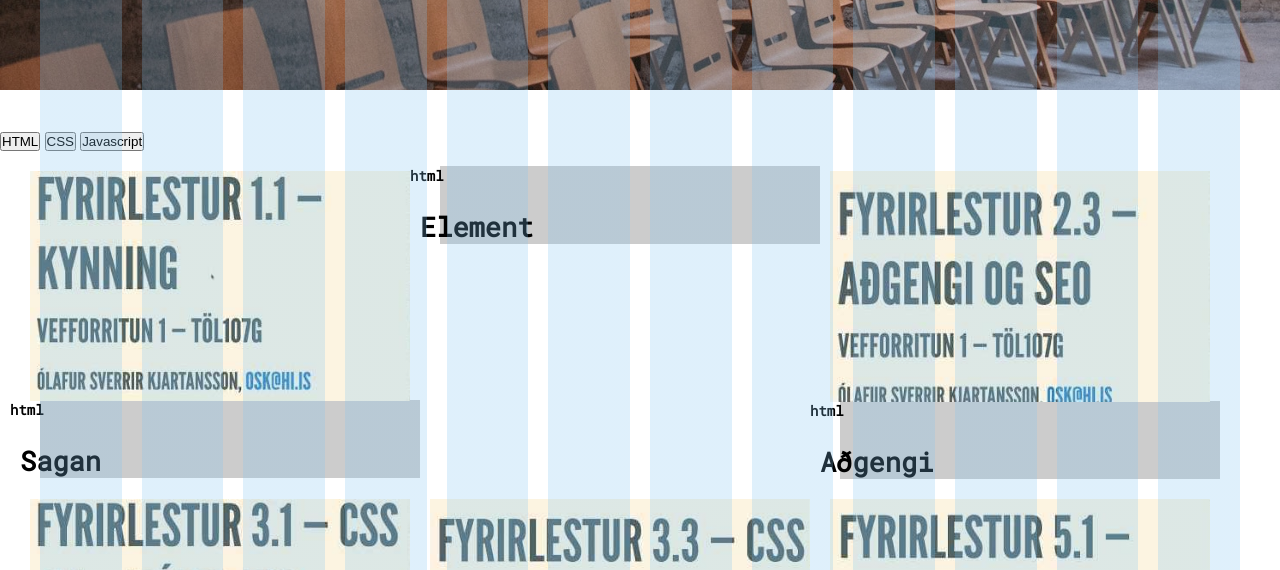
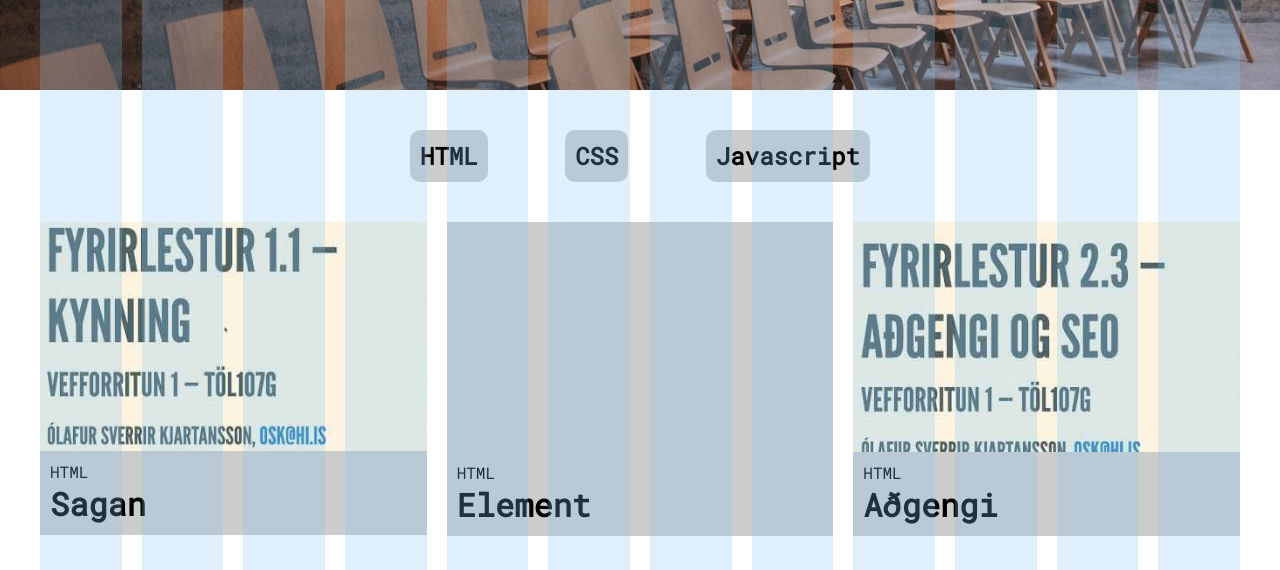
Before and after one commit to birgirorri/vef1-2018-h2, a website with bundled scripts: page index.html in a window 1280 px wide. Shown: the part 230-800 px from the top of the page. Built offline with nearby package versions, Linux system fonts and the light colour scheme.

Commit message:
forsíðan komin

```diff
--- a/src/lib/converter.js
+++ b/src/lib/converter.js
@@ -6,7 +6,7 @@ import { createElement } from './helpers';
 
 export function generateImage(imagePath, className) {
   if (!imagePath) {
-    return createElement('div', className);
+    return createElement('div', 'noPhoto');
   }
   const imageElement = createElement('img', className);
   imageElement.src = `../../${imagePath}`;
--- a/src/styles/fyrirlestrar.scss
+++ b/src/styles/fyrirlestrar.scss
@@ -4,51 +4,117 @@
    flex-wrap: wrap;
 
    max-width: 1200px;
-   margin-top: 20px;
+   margin-top: $gutter;
 
-   @media (max-width: 800px){
-     padding-left: $gutter;
-     padding-right:$gutter;
+    padding-left: $gutter;
+    padding-right: $gutter;
+
+   margin:auto;
+
+   @media( min-width: 800px){
+        padding-left: 0;
+        padding-right: 0;
    }
-
-   @media (min-width:800px){
-        :nth-child(3n-2){
-            margin-left: -10px;
-
-        }
-
-   }
-   margin:auto;
 }
 
+.category__title {
+    text-transform: uppercase;
+    font-weight: 300;
+    font-size: 16px;
+}
 
+.check {
+    font-size: 48px;
+    color: $color-graenn1;
+}
+
+.title {
+    font-size: 32px;
+}
 
 .fyrirlestur{
 
-    margin-top: 20px;
+    margin-bottom: 2*$gutter;
 
-    @media( max-width: 800px){
+        width: 100%;
+        padding-left: 0;
+        padding-right: 0;
 
-        @include columns(12);
+    @media( min-width: 800px){
+        width: 33.333%;
     }
+    display: flex;
+    flex-direction: column;
+}
 
-    @media (min-width: 800px){
+.noPhoto {
+    @media( min-width: 800px){
+        background-color: $color-grar1;
+        width: 100%;
+        flex: 1 1 auto;
+    }
+}
 
-        @include columns(4);
-    }
+.flokkar {
+    display: flex;
+
+    justify-content: space-between;
+    padding-left: 20px;
+    padding-right: 20px;
+    max-width: 500px;
+    margin:auto;
+    margin-bottom: 40px;
+}
+
+.flokkar button {
+    width: auto;
+    padding: 10px;
+    font-family: $font-heading;
+    background-color: $color-grar1;
+    border: none;
+    border-radius: 10px;
+    font-size: 24px;
+    font-weight: bold;
+}
+.flokkar .green {
+    background-color: $color-graenn2;
 }
 
 .fyrirlestur__text{
     margin-top:-5px;
     font-family: $font-heading;
-
     background-color: $color-grar1;
     font-size:12px;
     width:100%;
+
+    display:flex;
+    justify-content: space-between;
+
+    padding: $gutter/2;
+}
+
+.fyrirlestur:nth-child(3n+1) {
+    @media( min-width: 800px){
+    padding-right: 13.333px;
+    }
+}
+
+.fyrirlestur:nth-child(3n+2) {
+    @media( min-width: 800px){
+    padding-right: 6.667px;
+    padding-left: 6.667px;
+    }
+}
+
+.fyrirlestur:nth-child(3n+3) {
+    @media( min-width: 800px){
+    padding-left: 13.333px;
+    }
 }
 
 .titlecat{
-    width:100%;
+    width: 100%;
+    padding-left: 10px;
 }
 
 .fyrirlestur .fyrirlestur__text a{
```
Also changed, not shown: src/lib/list.js.
